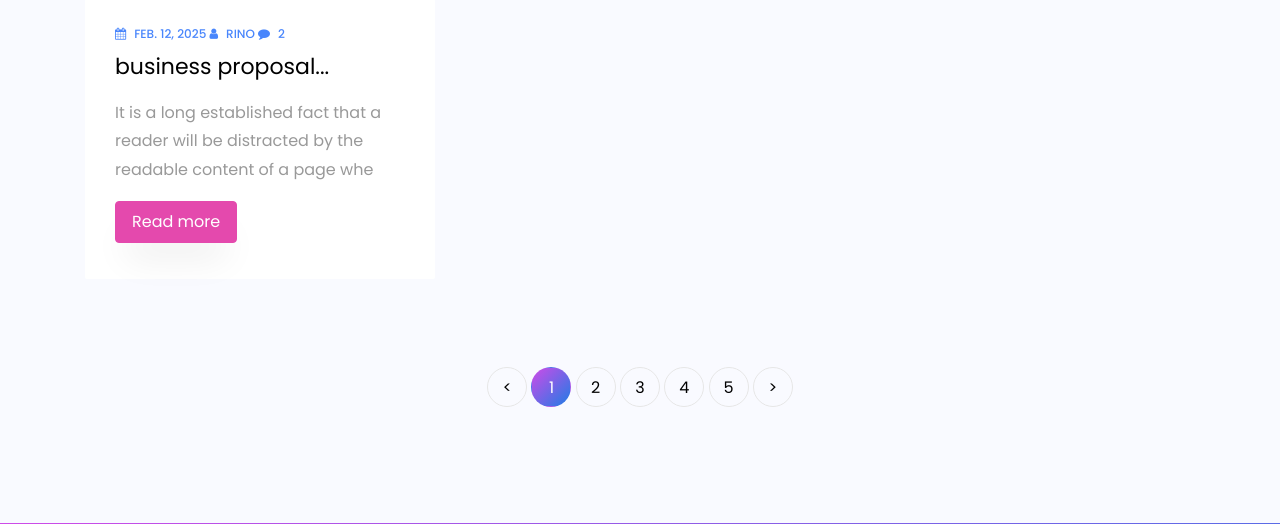
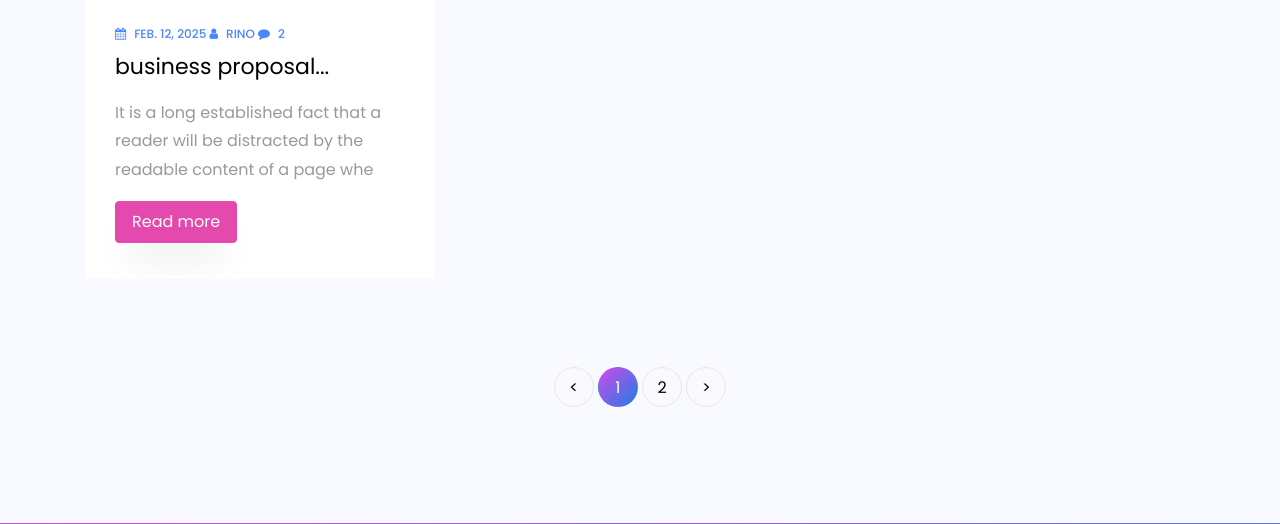
Before and after one commit to rinosetiyo/pemrogram, a Django app: page /blog/ in a window 1280 px wide. Shown: the part 1533-2057 px from the top of the page. Run offline with Django 5.2, Linux system fonts and the light colour scheme; data comes from the database, SQL or seed files in the repository; parts of the project's set-up code (start-up, migrations or seed data) failed here and were passed over; some libraries are stand-ins or nearby versions.

Commit message:
feat: update views and templates to enhance functionality and clean up unused code

```diff
--- a/backend/blog/views.py
+++ b/backend/blog/views.py
@@ -1,6 +1,7 @@
 from django.shortcuts import render, redirect # type: ignore
 from blog.models import Post, Comment, Category
 from blog.forms import CommentForm
+from django.http import JsonResponse # type: ignore
 from django.conf import settings # type: ignore
 
 # Create your views here.
--- a/backend/templates/blog.html
+++ b/backend/templates/blog.html
@@ -58,15 +58,6 @@
                 <a href="#">2</a>
               </li>
               <li>
-                <a href="#">3</a>
-              </li>
-              <li>
-                <a href="#">4</a>
-              </li>
-              <li>
-                <a href="#">5</a>
-              </li>
-              <li>
                 <a href="#">&gt;</a>
               </li>
             </ul>
--- a/backend/templates/index.html
+++ b/backend/templates/index.html
@@ -54,7 +54,7 @@
     </div>
   </section>
 
-  <section class="ftco-section bg-light">
+  {% comment %} <section class="ftco-section bg-light">
     <div class="container">
       <div class="row justify-content-center pb-4">
         <div class="col-md-12 heading-section text-center ftco-animate">
@@ -458,7 +458,7 @@
         </div>
       </div>
     </div>
-  </section>
+  </section> {% endcomment %}
 
   <section class="ftco-section bg-light">
     <div class="container">
```
